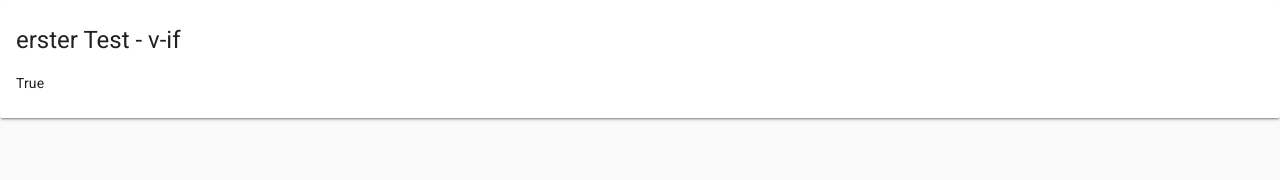
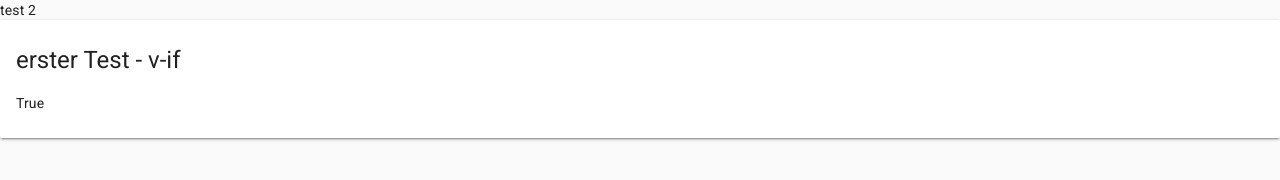
Before and after one commit to MarioFfm81/test_hgc, a plain HTML site: page index.html in a window 1280 px wide. Drawn offline with Linux system fonts and the light colour scheme.

Commit message:
index update

```diff
--- a/index.html
+++ b/index.html
@@ -6,6 +6,7 @@
     <link rel="stylesheet" href="//fonts.googleapis.com/css?family=Roboto:400,500,700,400italic|Material+Icons">
   </head>
   <body>
+    test 2
     <div id="app"></div>
     <script src="/dist/build.js"></script>
   </body>
```
